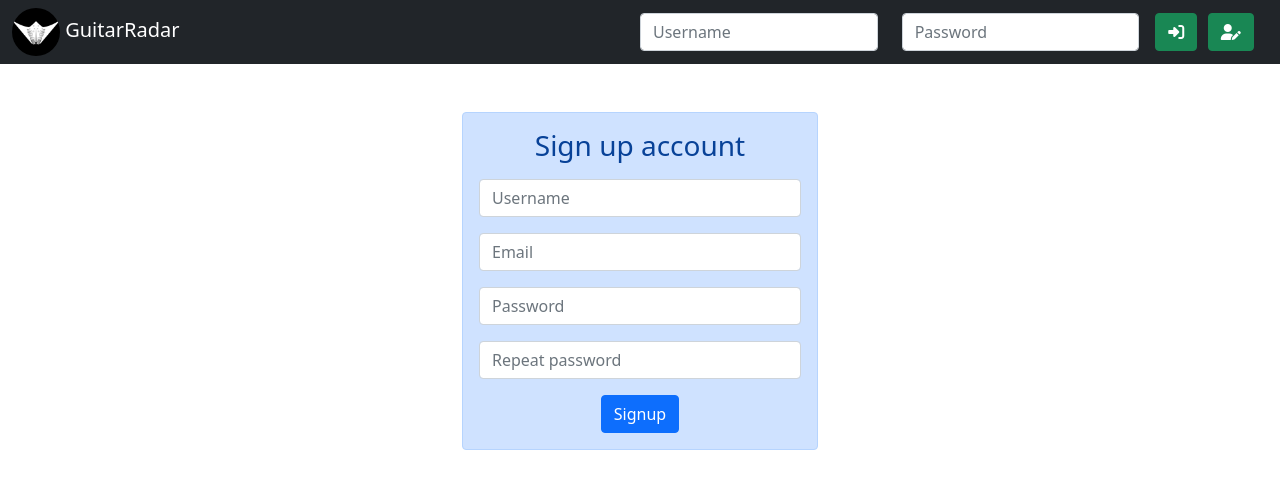
After one commit to gonza56d/guitarradar, a Django app: template guitarradar/templates/users/signup.html in a window 1280 px wide. The commit adds this page. Shown: the top 489 px of the page. Run offline with Django 3.2, Linux system fonts and the light colour scheme; the template is opened without the code that fills it: values that come from a table or form of the project are taken from there, others are empty; some libraries are stand-ins or nearby versions.

Commit message:
signup form

```diff
--- /dev/null
+++ b/guitarradar/static/js/users/signup.js
@@ -0,0 +1,5 @@
+
+$('#form_users_signup').submit(function(e) {
+    e.preventDefault();
+    console.log('prevented');
+});
--- a/guitarradar/templates/main.html
+++ b/guitarradar/templates/main.html
@@ -40,13 +40,14 @@
 
     </header>
 
-    <div class="container-fluid">
+    <div class="container mt-3 mt-md-5">
         {% block content %}{% endblock %}
     </div>
 
     <script src="{% static 'js/libs/jquery.min.js' %}"></script>
     <script src="{% static 'js/libs/bootstrap.bundle.min.js' %}"></script>
     <script src="{% static 'js/libs/fontawesome.min.js' %}"></script>
+    <script src="{% static 'js/users/signup.js' %}"></script>
 
 </body>
 
--- a/guitarradar/templates/navbar/anonymous.html
+++ b/guitarradar/templates/navbar/anonymous.html
@@ -14,8 +14,8 @@
         </button>
     </div>
     <div class="col-2 col-md-1 px-1">
-        <button type="button" class="btn btn-success btn-block" data-toggle="tooltip" data-placement="top" title="{% translate 'Sign up' %}">
+        <a href="{% url 'users:signup' %}" class="btn btn-success btn-block" data-toggle="tooltip" data-placement="top" title="{% translate 'Sign up' %}">
             <i class="fas fa-user-edit"></i>
-        </button>
+        </a>
     </div>
 </form>
--- /dev/null
+++ b/guitarradar/templates/users/signup.html
@@ -0,0 +1,31 @@
+{% extends 'main.html' %}
+
+{% load static %}
+{% load i18n %}
+
+{% block content %}
+
+<form>
+
+    <div class="row">
+        <div class="col-12 col-md-4 offset-md-4">
+            <div class="alert alert-primary">
+                <form id="form_users_signup" method="POST" action="{% url 'users:signup' %}">
+                    {% csrf_token %}
+                    <h3 class="text-center">{% translate 'Sign up account' %}</h3>
+                    {% for field in signup_form %}
+                    <div class="col-12 my-3">
+                        {{ field }}
+                    </div>
+                    {% endfor %}
+                    <div class="col-12 mt-3 text-center">
+                        <button class="btn btn-primary btn-block">{% translate 'Signup' %}</button>
+                    </div>
+                </form>
+            </div>
+        </div>
+    </div>
+
+</form>
+
+{% endblock %}
--- a/guitarradar/users/forms.py
+++ b/guitarradar/users/forms.py
@@ -12,3 +12,4 @@ class SignupForm(forms.Form):
     username = forms.CharField(widget=forms.TextInput(attrs={'class': 'form-control', 'placeholder': _('Username')}))
     email = forms.CharField(widget=forms.EmailInput(attrs={'class': 'form-control', 'placeholder': 'Email'}))
     password = forms.CharField(widget=forms.PasswordInput(attrs={'class': 'form-control', 'placeholder': _('Password')}))
+    re_password = forms.CharField(widget=forms.PasswordInput(attrs={'class': 'form-control', 'placeholder': _('Repeat password')}))
--- a/guitarradar/users/urls.py
+++ b/guitarradar/users/urls.py
@@ -1,11 +1,11 @@
 
 from django.urls import path
 
-from .views import login, logout, signup
+from .views import login, logout, Signup
 
 
 urlpatterns = [
     path('login/', login, name='login'),
     path('logout/', logout, name='logout'),
-    path('signup/', signup, name='signup'),
+    path('signup/', Signup.as_view(), name='signup'),
 ]
--- a/guitarradar/utils/middlewares.py
+++ b/guitarradar/utils/middlewares.py
@@ -3,7 +3,7 @@ from guitarradar.users.forms import LoginForm, SignupForm
 
 
 class AuthFormsMiddleware:
-    """Set LoginForm and SignupForm available in any request if user is not authenticated."""
+    """Set LoginForm available in any request if user is not authenticated."""
 
     def __init__(self, get_response):
         self.get_response = get_response
@@ -11,5 +11,4 @@ class AuthFormsMiddleware:
     def __call__(self, request):
         if not request.user.is_authenticated:
             request.login_form = LoginForm(prefix='login')
-            request.signup_form = SignupForm(prefix='signup')
         return self.get_response(request)
```
Also changed, not shown: guitarradar/users/views.py (+23 -16 lines).
